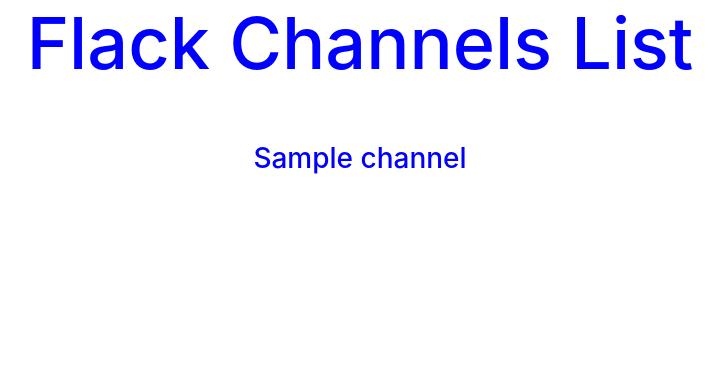
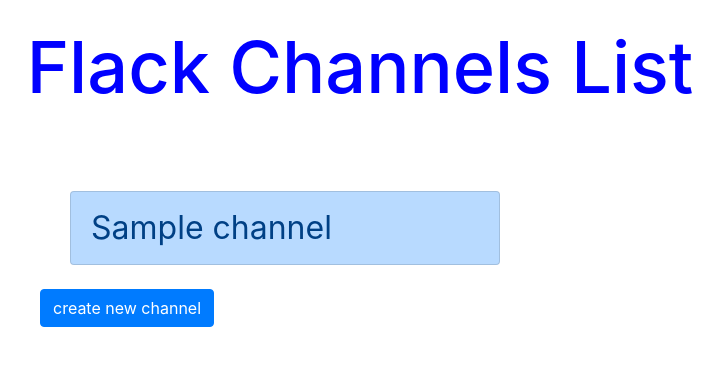
Before and after one commit to sac-colorado/my_project2, a Flask app: template templates/list_current_channels.html in a window 1280 px wide. Shown: the top 366 px of the page, without its empty margins (280-1003 px from the left). Run offline with Flask 2, Linux system fonts and the light colour scheme; the template is opened without the code that fills it: most values are stand-ins (such as "Sample title", 1, 10 or a date in 2020); parts of the project's set-up code (start-up, migrations or seed data) failed here and were passed over; some libraries are stand-ins or nearby versions.

Commit message:
create_channel_list feature and the css for page formatting

```diff
--- a/application.py
+++ b/application.py
@@ -16,7 +16,7 @@
 
 # Global storage for chat room --> users, channels, messages
 user_names = []
-channel_list = [tst_channel1, tst_channel2, tst_channel3]
+channel_list = ["tst_channel1", "tst_channel2", "tst_channel3"]
 users_and_messages = {}
 
 
@@ -45,7 +45,7 @@
 
 @app.route("/list_current_channels", methods=["GET"])
 def list_current_channels():
-    return render_template("list_current_channels.html", channel_list = "channel_list")
+    return render_template("list_current_channels.html", channel_list = channel_list)
 
 @app.route("/create_new_channel", methods=["GET", "POST"])
 def create_new_channel():
--- a/static/flack.css
+++ b/static/flack.css
@@ -31,6 +31,10 @@
   text-align: center;
   color: goldenrod; }
 
+h2 {
+  text-align: center;
+  color: blue; }
+
 h3 {
   text-align: center;
   color: blue; }
@@ -40,4 +44,14 @@
   text-align: center;
   color: red; }
 
+.channel_list {
+  padding-top: 25px;
+  padding-left: 350px;
+  padding-right: 500px;
+  font-size: 200%; }
+
+#create_new_channel {
+  margin: auto;
+  width: 50%; }
+
 /*# sourceMappingURL=flack.css.map */
--- a/static/flack.scss
+++ b/static/flack.scss
@@ -42,6 +42,11 @@
     color: goldenrod;
 }
 
+h2 {
+    text-align: center;
+    color: blue;
+ }
+
 h3 {
    text-align: center;
    color: blue;
@@ -52,3 +57,15 @@
     text-align: center;
     color: red;
  }
+
+ .channel_list {
+    padding-top: 25px;
+    padding-left: 350px;
+    padding-right: 500px;
+    font-size: 200%;
+}
+
+#create_new_channel {
+    margin: auto;
+    width: 50%;
+}
--- a/templates/list_current_channels.html
+++ b/templates/list_current_channels.html
@@ -17,7 +17,8 @@
 
 <body id="channels_home">
     <div>
-        <h1 id="page_title">Flack Channels List</h1>
+        <br>
+        <h2 id="page_title">Flack Channels List</h2>
         <br>
         <br>
     </div>
@@ -39,9 +40,14 @@
 -->
     <div class="channel_list">
         {% for channel in channel_list %}
-            <h3>{{channel}}</h3>
-    <!--         <a href="/book_page/{{ book.isbn }}" class="list-group-item list-group-item-action list-group-item-primary">Title: {{ book.title }}&emsp;&emsp;<br>isbn: {{ book.isbn }}&emsp;&emsp;year: {{ book.year }}&emsp;&emsp;Author: {{ book.author }}</a> -->
+            <a href="{{channel}}" class = "list-group-item list-group-item-action list-group-item-primary">{{channel}}</a>
         {% endfor %}
+    </div>
+
+    <br>
+
+    <div id="create_new_channel">
+            <a class="btn btn-primary" href="{{ url_for('create_new_channel') }}" role="button">create new channel</a>
     </div>
 
 
```
Also changed, not shown: 15 other files.
